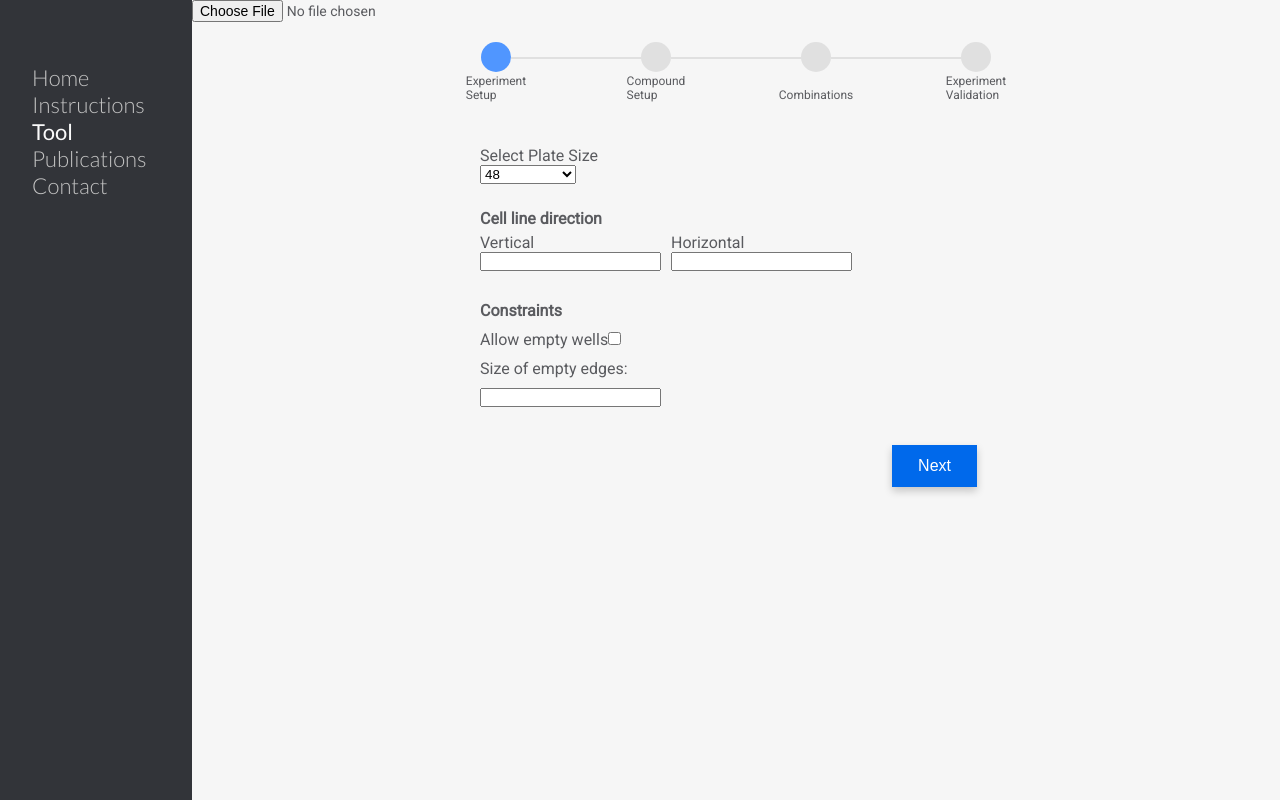
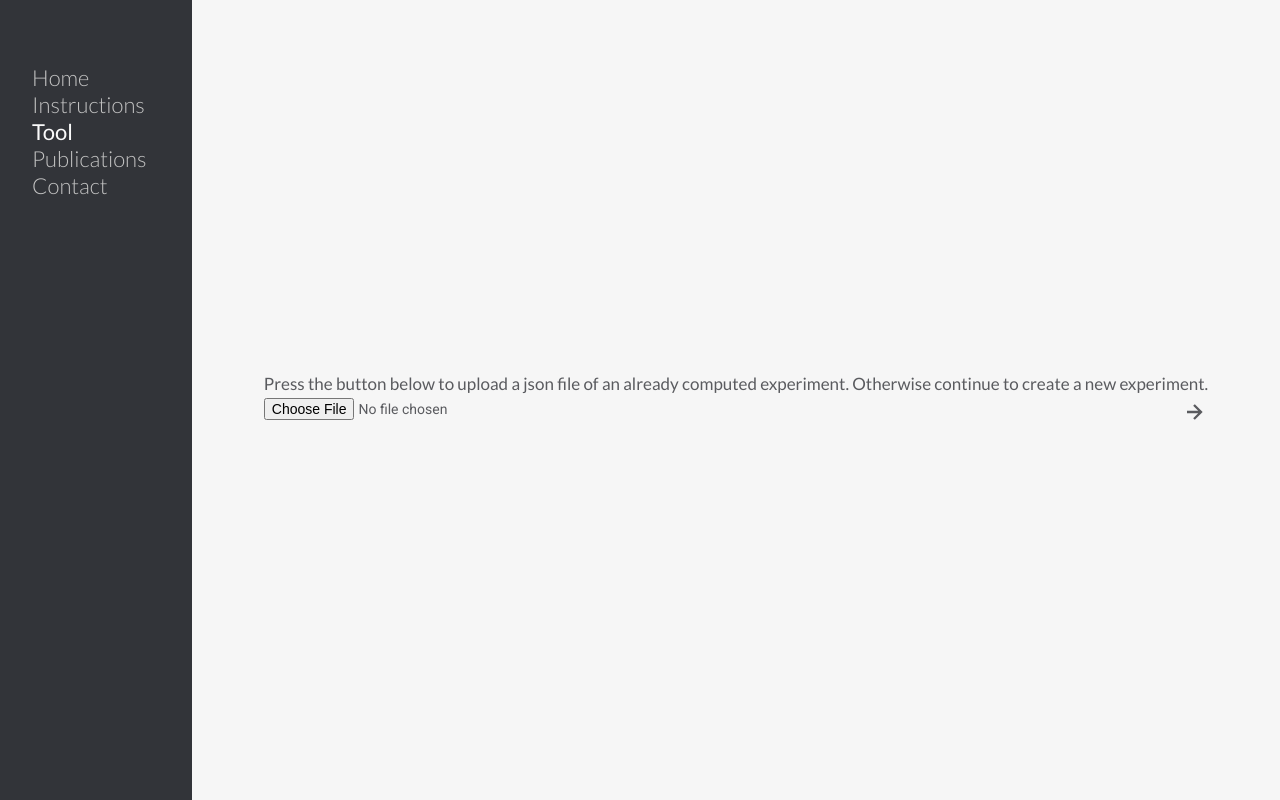
Before and after one commit to pharmbio/plaid-gui, a React (Create React App) app in the folder client/: page /tool in a window 1280 px wide. Built offline with nearby package versions, Linux system fonts and the light colour scheme; the HTML template or start-up script is replaced by a standard one.

Commit message:
transition between pages like upload res, create experiment etc

```diff
--- a/client/src/components/Tool/Tool.jsx
+++ b/client/src/components/Tool/Tool.jsx
@@ -1,9 +1,8 @@
 import React, { useState } from "react";
 import styled from "styled-components";
-import PlaidForm from "./../PlaidForm";
+
 import PlateLayout from "./../PlateLayout";
-import UploadResult from "./UploadResult.jsx";
-
+import TransitionPage from "./TransitionPage.jsx";
 const StyledToolWrapper = styled.div`
   height: 100vh;
 `;
@@ -14,16 +13,15 @@ const StyledToolWrapper = styled.div`
  */
 const Tool = () => {
   const [data, setData] = useState(undefined);
-  const [results, setUploadedResults] = useState(null);
+
+
 
   const handleUploadedResults = (res) => {
     setData(res);
   };
 
-  console.log(results);
   return (
     <StyledToolWrapper>
-      <UploadResult handleUploadedResults={handleUploadedResults} />
       {data !== undefined ? (
         <PlateLayout
           data={data.result}
@@ -32,7 +30,10 @@ const Tool = () => {
           sizeEmptyEdge={data.sizeEmptyEdge}
         />
       ) : (
-        <PlaidForm setData={setData} />
+        <TransitionPage
+        handleUploadedResults={handleUploadedResults}
+        setData={setData}
+      />
       )}
     </StyledToolWrapper>
   );
--- /dev/null
+++ b/client/src/components/Tool/TransitionPage.jsx
@@ -0,0 +1,91 @@
+import React from "react";
+import styled from "styled-components";
+import UploadResult from "./UploadResult.jsx";
+import { BiRightArrowAlt } from "react-icons/bi";
+import PlaidForm from "./../PlaidForm";
+
+const StyledTransitionPageContainer = styled.div`
+  height: 100vh;
+  display: flex;
+  flex-direction: column;
+  align-items: center;
+  justify-content: center;
+  margin: auto;
+`;
+
+const StyledParagraph = styled.p`
+  font-size: 17px;
+  line-height: 1.7;
+  font-weight: 400;
+  font-style: normal;
+  font-family: "Lato", sans-serif;
+`;
+
+const StyledRowContainer = styled.div`
+  display: flex;
+  flex-wrap: nowrap;
+  justify-content: space-between;
+`;
+
+const StyledFlexItem = styled.div`
+  padding: 10px;
+`;
+
+const StyledButton = styled.button`
+  background: none;
+  color: inherit;
+  border: none;
+  padding: 0;
+  font: inherit;
+  cursor: pointer;
+  outline: inherit;
+`;
+
+const TransitionPage = (props) => {
+  const [transition, setTransition] = React.useState("main");
+  const handleClick = (state) => {
+    setTransition(state);
+  };
+  return (
+    <>
+      {transition === "form" ? (
+        <PlaidForm setData={props.setData} />
+      ) : transition === "main" ? (
+        <StyledTransitionPageContainer>
+          <StyledFlexItem>
+            <StyledParagraph>
+              Press the button below to upload a json file of an already
+              computed experiment. Otherwise continue to create a new
+              experiment.
+            </StyledParagraph>
+            <StyledRowContainer>
+              <UploadResult
+                handleUploadedResults={props.handleUploadedResults}
+              />
+              <StyledButton onClick={() => handleClick("experiment")}>
+                <BiRightArrowAlt size={28} />
+              </StyledButton>
+            </StyledRowContainer>
+          </StyledFlexItem>
+        </StyledTransitionPageContainer>
+      ) : (
+        <StyledTransitionPageContainer>
+          <StyledFlexItem>
+            <StyledParagraph>
+              Upload a yaml | dzn | json file that contains a prepopulated(?)
+              experiment or continue to get to the forms.
+            </StyledParagraph>
+            <StyledRowContainer>
+              <button>TODO upload</button>
+              <StyledButton onClick={() => handleClick("form")}>
+                <BiRightArrowAlt size={28} />
+              </StyledButton>
+            </StyledRowContainer>
+          </StyledFlexItem>
+        </StyledTransitionPageContainer>
+      )}
+    </>
+  );
+};
+
+export default TransitionPage;
--- a/client/src/components/Tool/UploadResult.jsx
+++ b/client/src/components/Tool/UploadResult.jsx
@@ -9,6 +9,11 @@ const StyledUploadResultButton = styled.input`
 const StyledErrorMessage = styled.p`
   font-size: 12px;
   color: red;
+`;
+
+const StyledContainer = styled.div`
+  display: flex;
+  flex-direction: column;
 `;
 
 const checkValidUpload = (jsonObj) => {
@@ -37,12 +42,7 @@ const UploadResult = (props) => {
   };
 
   return (
-    <>
-      {showError ? (
-        <StyledErrorMessage>
-          Please upload the correct downloaded json file!
-        </StyledErrorMessage>
-      ) : undefined}
+    <StyledContainer>
       <StyledUploadResultButton
         type="file"
         name="upload-results"
@@ -50,7 +50,12 @@ const UploadResult = (props) => {
         accept=".json"
         onChange={handleChange}
       />
-    </>
+      {showError ? (
+        <StyledErrorMessage>
+          Please upload the correct downloaded json file!
+        </StyledErrorMessage>
+      ) : undefined}
+    </StyledContainer>
   );
 };
 
```
